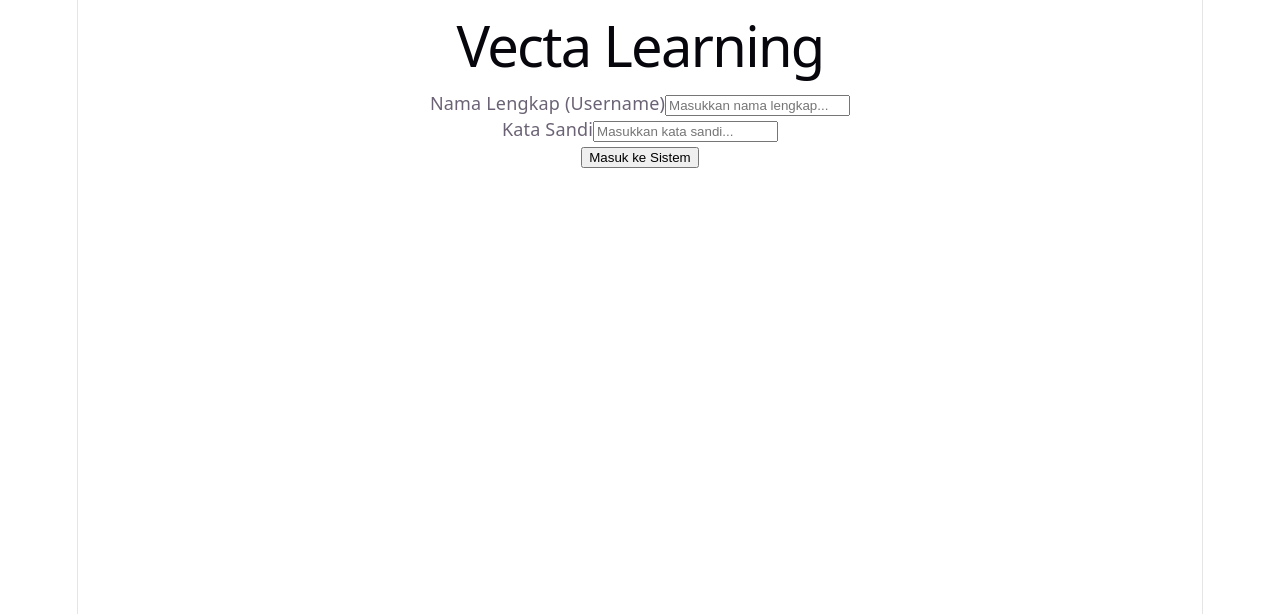
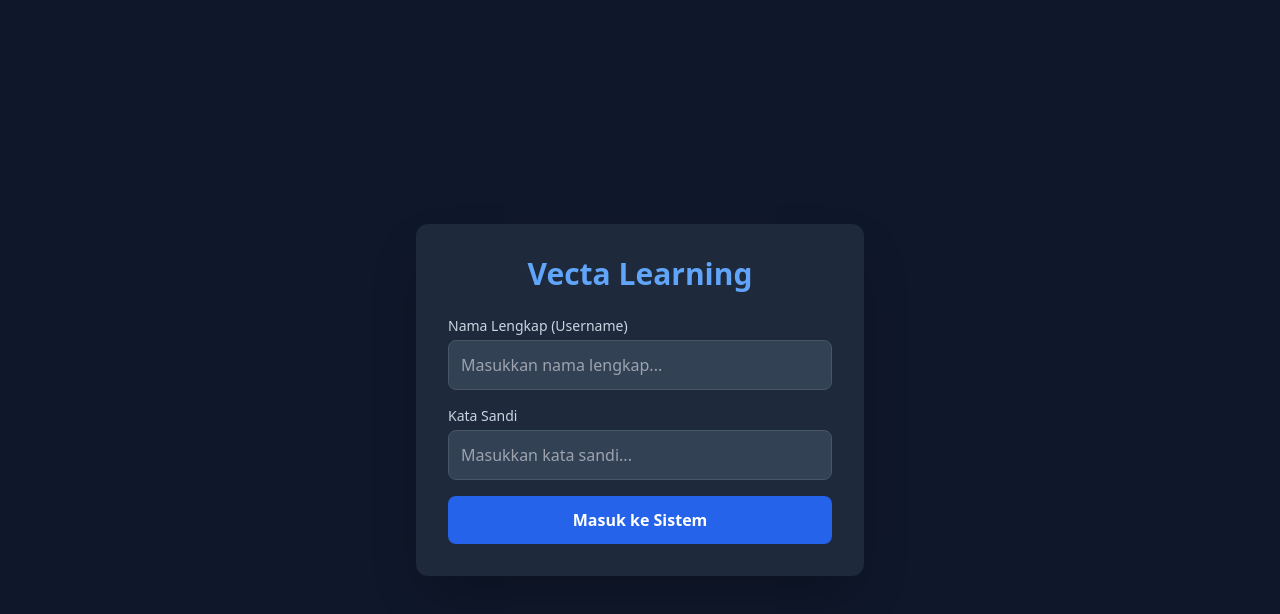
Before and after one commit to imamakbari2024-dev/Vecta-, a React (Vite) app: page /login in a window 1280 px wide. Shown: the top 614 px of the page. Built offline with nearby package versions, Linux system fonts and the light colour scheme; no server answers.

Commit message:
Update index.css

```diff
--- a/src/index.css
+++ b/src/index.css
@@ -1,111 +1,8 @@
-:root {
-  --text: #6b6375;
-  --text-h: #08060d;
-  --bg: #fff;
-  --border: #e5e4e7;
-  --code-bg: #f4f3ec;
-  --accent: #aa3bff;
-  --accent-bg: rgba(170, 59, 255, 0.1);
-  --accent-border: rgba(170, 59, 255, 0.5);
-  --social-bg: rgba(244, 243, 236, 0.5);
-  --shadow:
-    rgba(0, 0, 0, 0.1) 0 10px 15px -3px, rgba(0, 0, 0, 0.05) 0 4px 6px -2px;
+@tailwind base;
+@tailwind components;
+@tailwind utilities;
 
-  --sans: system-ui, 'Segoe UI', Roboto, sans-serif;
-  --heading: system-ui, 'Segoe UI', Roboto, sans-serif;
-  --mono: ui-monospace, Consolas, monospace;
-
-  font: 18px/145% var(--sans);
-  letter-spacing: 0.18px;
-  color-scheme: light dark;
-  color: var(--text);
-  background: var(--bg);
-  font-synthesis: none;
-  text-rendering: optimizeLegibility;
-  -webkit-font-smoothing: antialiased;
-  -moz-osx-font-smoothing: grayscale;
-
-  @media (max-width: 1024px) {
-    font-size: 16px;
-  }
+/* Pengaturan dasar agar transisi mode terang/gelap mulus */
+body {
+  @apply bg-slate-50 text-slate-800 transition-colors duration-300 dark:bg-slate-900 dark:text-slate-100;
 }
-
-@media (prefers-color-scheme: dark) {
-  :root {
-    --text: #9ca3af;
-    --text-h: #f3f4f6;
-    --bg: #16171d;
-    --border: #2e303a;
-    --code-bg: #1f2028;
-    --accent: #c084fc;
-    --accent-bg: rgba(192, 132, 252, 0.15);
-    --accent-border: rgba(192, 132, 252, 0.5);
-    --social-bg: rgba(47, 48, 58, 0.5);
-    --shadow:
-      rgba(0, 0, 0, 0.4) 0 10px 15px -3px, rgba(0, 0, 0, 0.25) 0 4px 6px -2px;
-  }
-
-  #social .button-icon {
-    filter: invert(1) brightness(2);
-  }
-}
-
-body {
-  margin: 0;
-}
-
-#root {
-  width: 1126px;
-  max-width: 100%;
-  margin: 0 auto;
-  text-align: center;
-  border-inline: 1px solid var(--border);
-  min-height: 100svh;
-  display: flex;
-  flex-direction: column;
-  box-sizing: border-box;
-}
-
-h1,
-h2 {
-  font-family: var(--heading);
-  font-weight: 500;
-  color: var(--text-h);
-}
-
-h1 {
-  font-size: 56px;
-  letter-spacing: -1.68px;
-  margin: 32px 0;
-  @media (max-width: 1024px) {
-    font-size: 36px;
-    margin: 20px 0;
-  }
-}
-h2 {
-  font-size: 24px;
-  line-height: 118%;
-  letter-spacing: -0.24px;
-  margin: 0 0 8px;
-  @media (max-width: 1024px) {
-    font-size: 20px;
-  }
-}
-p {
-  margin: 0;
-}
-
-code,
-.counter {
-  font-family: var(--mono);
-  display: inline-flex;
-  border-radius: 4px;
-  color: var(--text-h);
-}
-
-code {
-  font-size: 15px;
-  line-height: 135%;
-  padding: 4px 8px;
-  background: var(--code-bg);
-}
```
